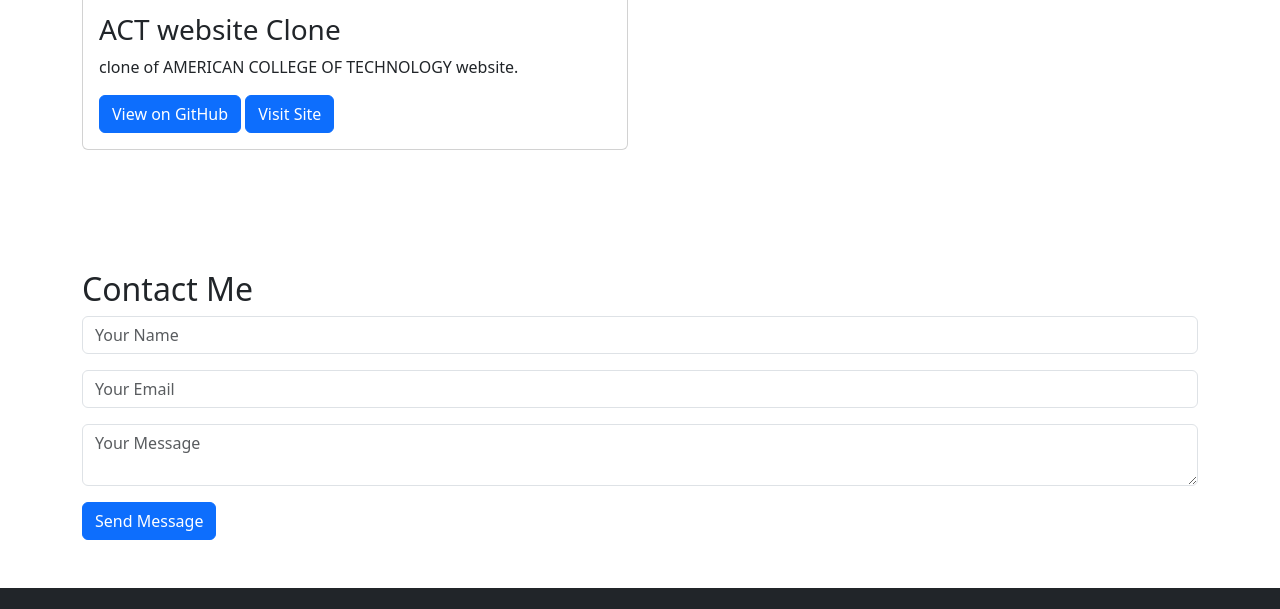
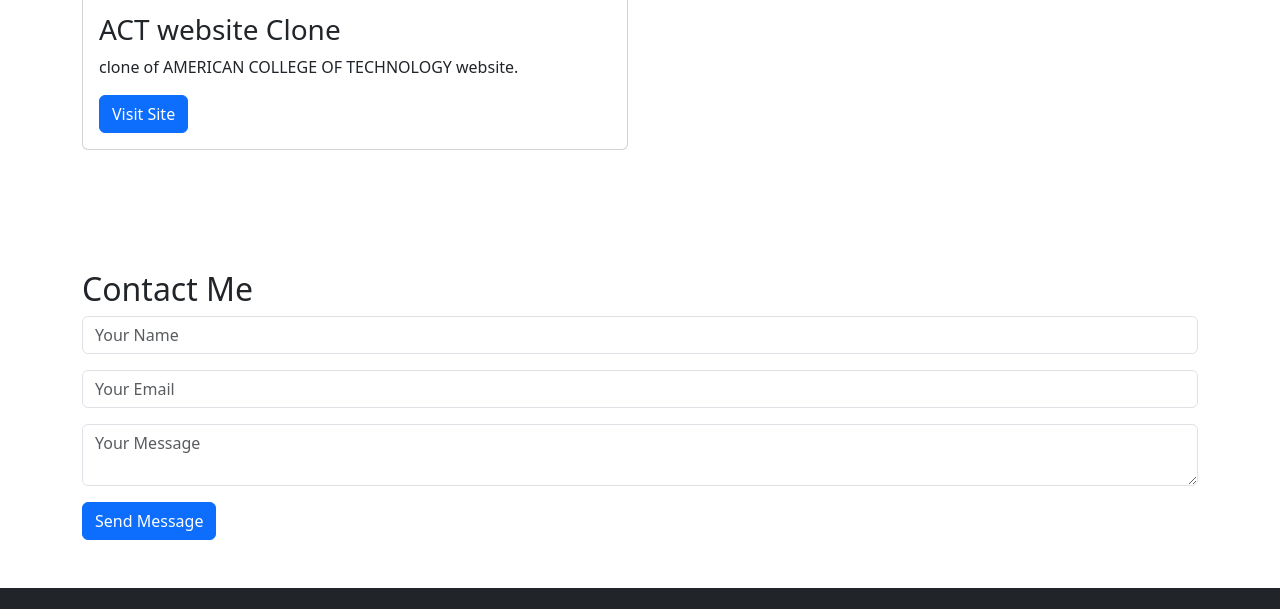
Before and after one commit to sami2995/personal-portfolio, a plain HTML site: page index.html in a window 1280 px wide. Shown: the part 3589-4198 px from the top of the page. Drawn offline with nearby package versions, Linux system fonts and the light colour scheme.

Commit message:
Remove GitHub link from ACT website clone
Removed GitHub link from the ACT website clone card.

```diff
--- a/index.html
+++ b/index.html
@@ -226,7 +226,6 @@
           <div class="card-body">
             <h3 class="card-title">ACT website Clone</h3>
             <p class="card-text">clone of AMERICAN COLLEGE OF TECHNOLOGY website.</p>
-            <a href="https://github.com/sami2995/ACT-website" target="_blank" rel="noopener" class="btn btn-primary">View on GitHub</a>
             <a href="https://sami2995.github.io/ACT-website/" target="_blank" rel="noopener" class="btn btn-primary">Visit Site</a>
           </div>
         </div>
```
